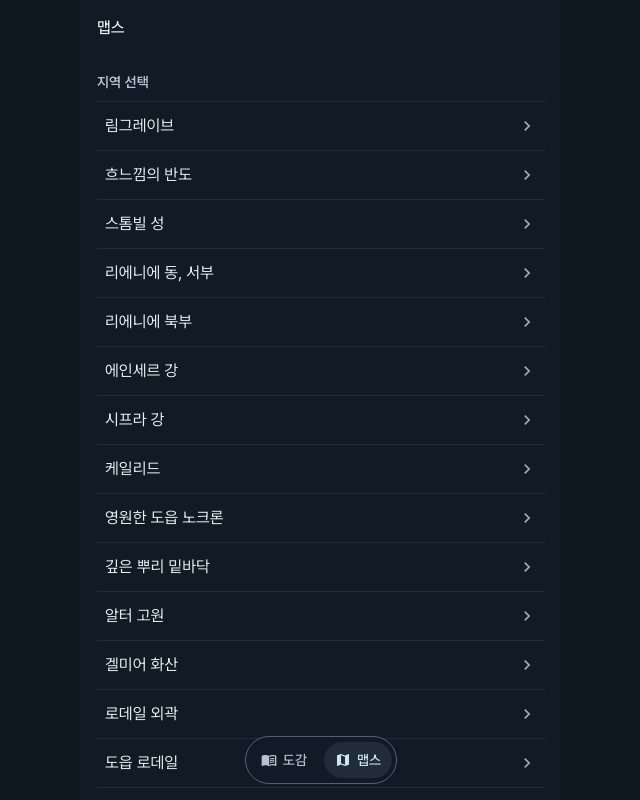
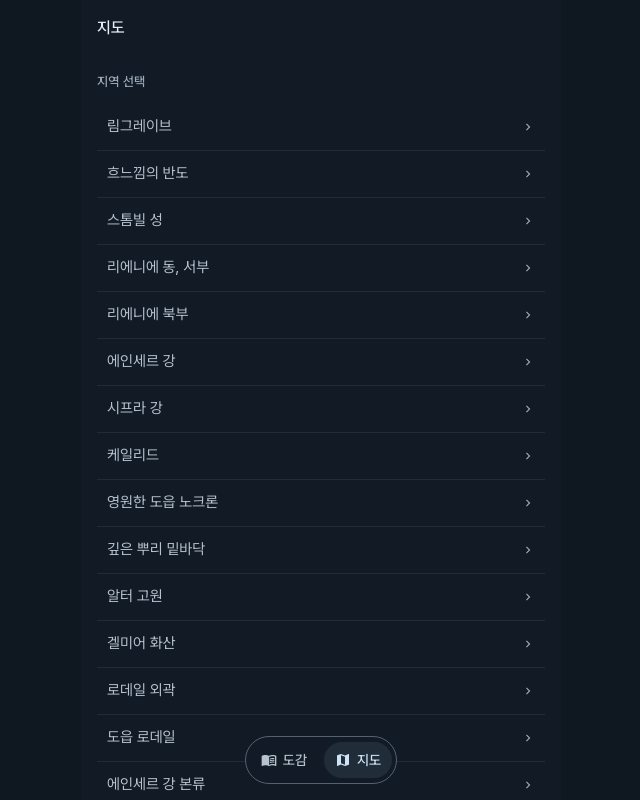
Before and after one commit to qpow1018/elden-wiki, a Next.js app: page /maps in a window 1280 px wide. Shown: the top 800 px of the page, without its empty margins (319-959 px from the left). Built offline with nearby package versions, Linux system fonts and the light colour scheme.

Commit message:
Refine map region list and labels

```diff
--- a/src/app/maps/MapsPage.module.scss
+++ b/src/app/maps/MapsPage.module.scss
@@ -3,30 +3,30 @@
     padding: 16px;
 
     h2 {
-      margin-bottom: 8px;
-      color: $text-secondary;
-      font-size: 14px;
-      font-weight: 600;
+      margin-bottom: 12px;
+      color: $text-muted;
+      font-size: 13px;
+      font-weight: 500;
     }
 
     ul {
       padding: 0;
       list-style: none;
-      border-top: 1px solid $border-soft;
     }
 
-    li {
-      border-bottom: 1px solid $border-soft;
+    li + li {
+      border-top: 1px solid $border-soft;
     }
 
     a {
       display: flex;
-      min-height: 48px;
+      min-height: 46px;
       align-items: center;
-      justify-content: space-between;
-      gap: 12px;
-      padding: 8px;
-      color: $text-primary;
+      gap: 8px;
+      padding: 8px 10px;
+      border-radius: $border-radius;
+      color: $text-secondary;
+      font-size: 15px;
       text-decoration: none;
 
       &:hover,
@@ -40,6 +40,12 @@
       }
     }
 
+    span {
+      flex: 1;
+      min-width: 0;
+      overflow-wrap: anywhere;
+    }
+
     svg {
       flex: none;
       color: $text-muted;
--- a/src/app/maps/page.tsx
+++ b/src/app/maps/page.tsx
@@ -11,15 +11,15 @@ import { MdChevronRight } from 'react-icons/md';
 export default function MapsPage() {
   return (
     <main className={styles['maps']}>
-      <Header title="맵스" />
+      <Header title="지도" />
       <section className={styles['regions']} aria-labelledby="map-regions">
         <h2 id="map-regions">지역 선택</h2>
         <ul>
           {MAP_REGIONS.map(({ id, name }) => (
             <li key={id}>
               <Link href={`/maps/${id}`}>
-                {name}
-                <MdChevronRight size={20} aria-hidden="true" />
+                <span>{name}</span>
+                <MdChevronRight size={14} aria-hidden="true" />
               </Link>
             </li>
           ))}
--- a/src/components/common/bottomNavigation/BottomNavigation.tsx
+++ b/src/components/common/bottomNavigation/BottomNavigation.tsx
@@ -22,7 +22,7 @@ export default function BottomNavigation() {
       </Link>
       <Link href="/maps" aria-current={isMaps ? 'page' : undefined}>
         <MdMap size={16} aria-hidden="true" />
-        맵스
+        지도
       </Link>
     </nav>
   );
```
